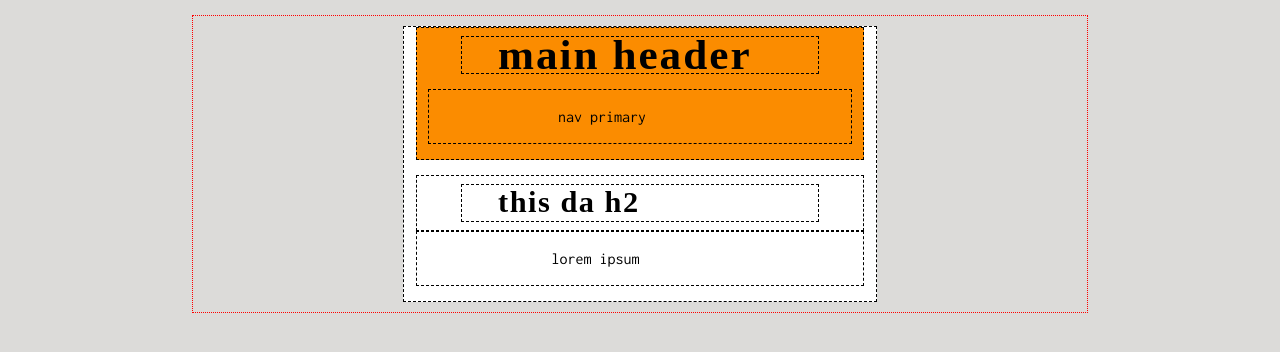
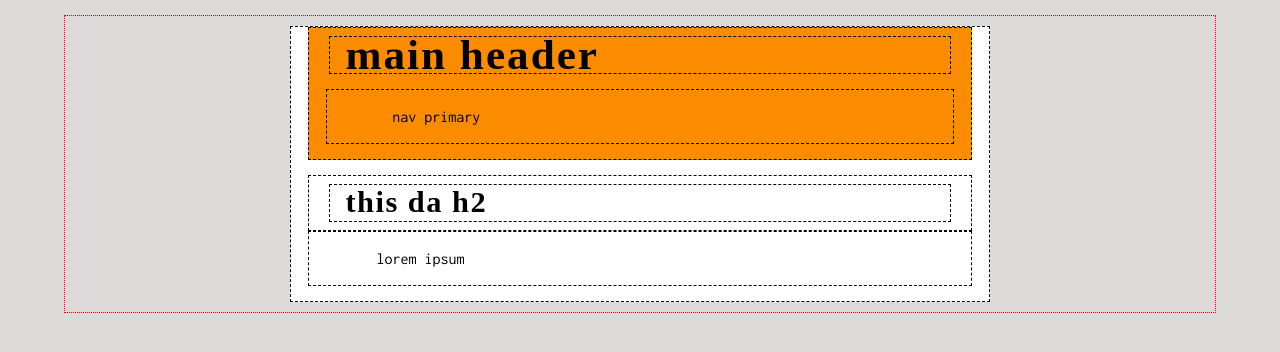
Before and after one commit to msawangwan/msawangwan.github.io, a Jekyll site: the page built from index.html, in a window 1280 px wide. Shown: the top 352 px of the page. Built offline with Jekyll 4.4.1, drawn with Linux system fonts in a browser that asks for light colours; some web fonts are replaced.

Commit message:
adjust padding margins

```diff
--- a/css/global.css
+++ b/css/global.css
@@ -1,16 +1,16 @@
 * { box-sizing: border-box; } /* make math easy */
 
 body {
-  margin: 15px 15%;
-  padding: 10px 15%;
+  margin: 15px 5%;
+  padding: 10px 5%;
   background-color: #DCDBD9; /* light grey */
   font: normal 0.8em;
   line-height: 1.6em;
 }
 
 h1, h2, h3, h4 {
-  margin: 8px 10%;
-  padding: 5px 8%;
+  margin: 8px 3%;
+  padding: 5px 2.3%;
   font-family: 'Suez One', serif;
 /*  font-family: 'Oswald', sans-serif; */
   font-weight: bold;
@@ -29,8 +29,8 @@ h4 { font-size: 1em }
 
 p {
   text-indent: 2em;
-  margin: 10px 15%;
-  padding: 4px 8%;
+  margin: 10px 3%;
+  padding: 4px 2.3%;
   font-family: 'Inconsolata', monospace;
 }
 
```
